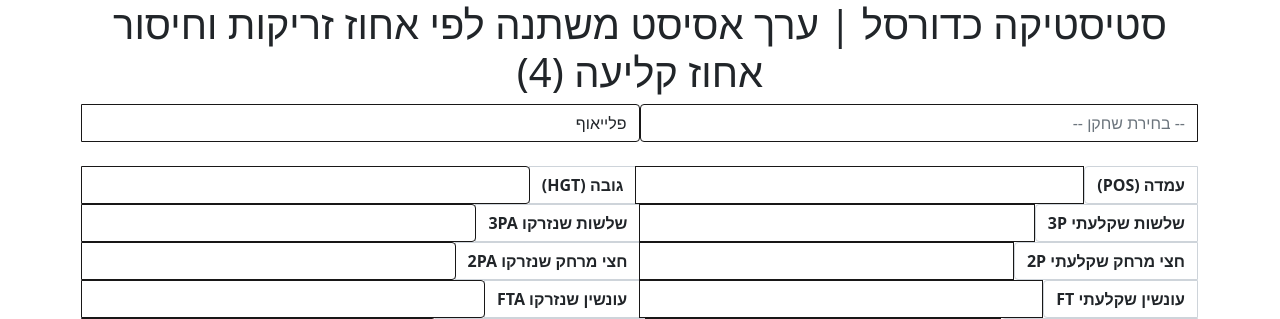
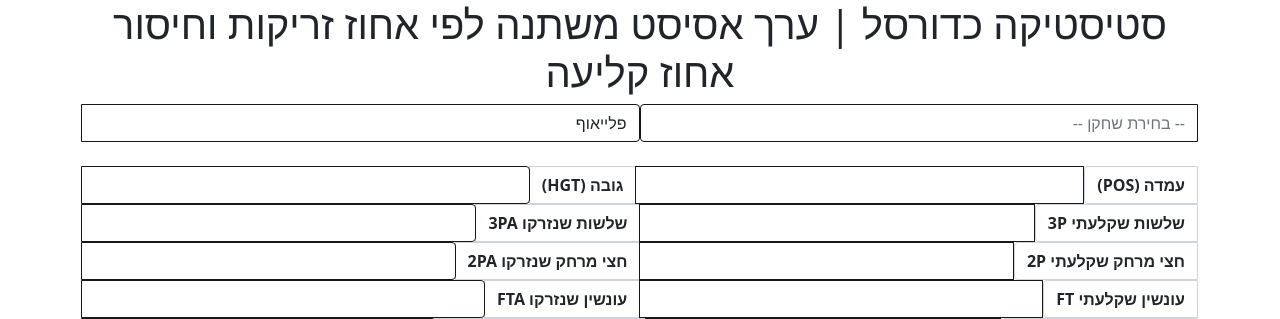
Before and after one commit to d4nieldev/basketball-stats, a Flask app: template templates/basketball_stats.html in a window 1280 px wide. Shown: the top 319 px of the page. Run offline with Flask 2, Linux system fonts and the light colour scheme; the template is opened without the code that fills it, so the values that code supplies are empty.

Commit message:
changed title

```diff
--- a/templates/basketball_stats.html
+++ b/templates/basketball_stats.html
@@ -10,11 +10,11 @@
     <script src="{{ url_for('static', filename='script.js') }}"></script>
     <link rel="stylesheet" href="{{ url_for('static', filename='style.css') }}">
     <link rel="icon" href="{{ url_for('static', filename='basketball.png') }}">
-    <title>סטיסטיקה כדורסל | ערך אסיסט משתנה לפי אחוז זריקות וחיסור אחוז קליעה (4)</title>
+    <title>ג4 סטיסטיקה כדורסל | ערך אסיסט משתנה לפי אחוז זריקות וחיסור אחוז קליעה</title>
 </head>
 <body style="direction: rtl;">
     <div class="container">
-        <h1 class="text-center">סטיסטיקה כדורסל | ערך אסיסט משתנה לפי אחוז זריקות וחיסור אחוז קליעה (4)</h1>
+        <h1 class="text-center">סטיסטיקה כדורסל | ערך אסיסט משתנה לפי אחוז זריקות וחיסור אחוז קליעה</h1>
         <form id="getPlayerStats" method="GET">
             <div class="input-group">
                 <input list="nbaPlayers" id="selectedPlayer" class="form-control" placeholder="-- בחירת שחקן --" required>
--- a/utils.py
+++ b/utils.py
@@ -45,9 +45,9 @@ class LeagueStats:
 
     stl_turnovers = avg_steals / avg_turnovers # STOV%
 
-    good_shooter_minimum_3p = 1.3
+    good_shooter_minimum_3p = 1.2
     good_shooter_minimum_ratio = 0.401
-    good_shooter_3p_multiplier = 3.3
+    good_shooter_3p_multiplier = 3.2
 
     ast_min_val = 0.5
 
```
